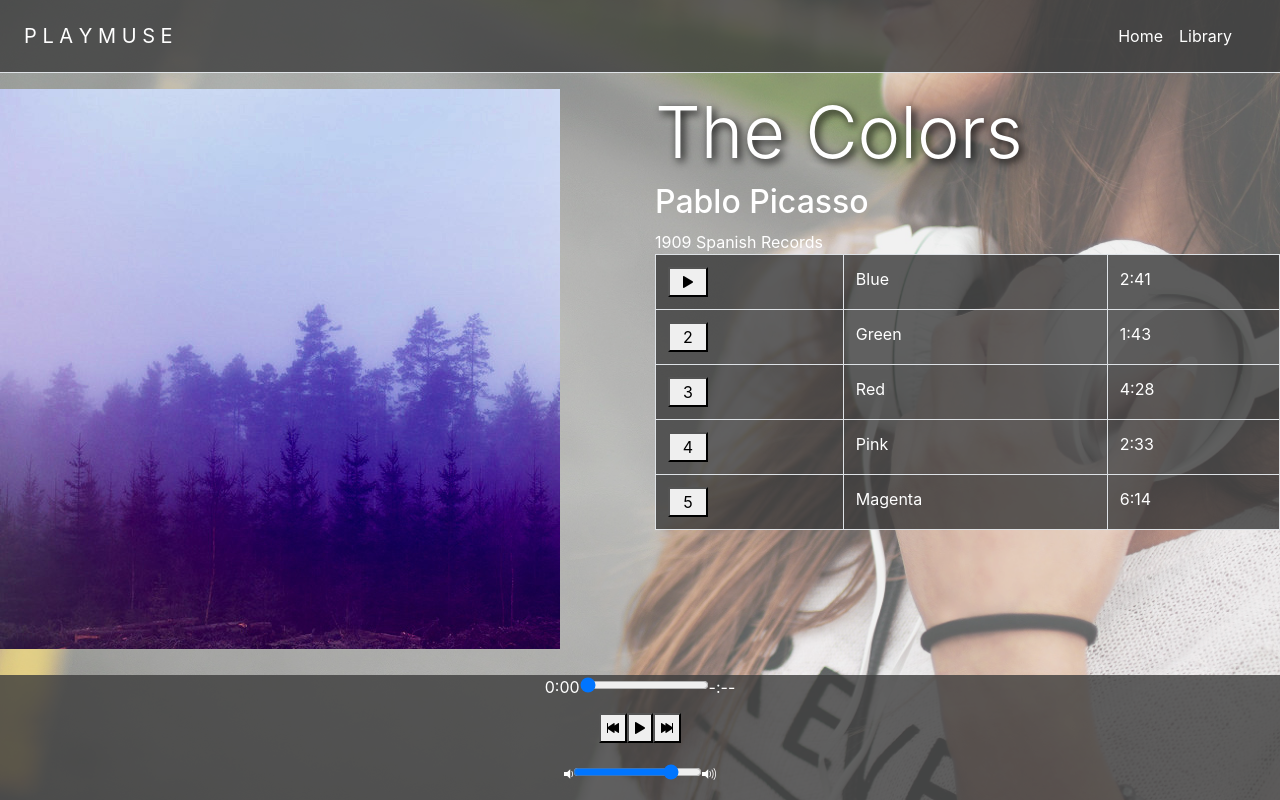
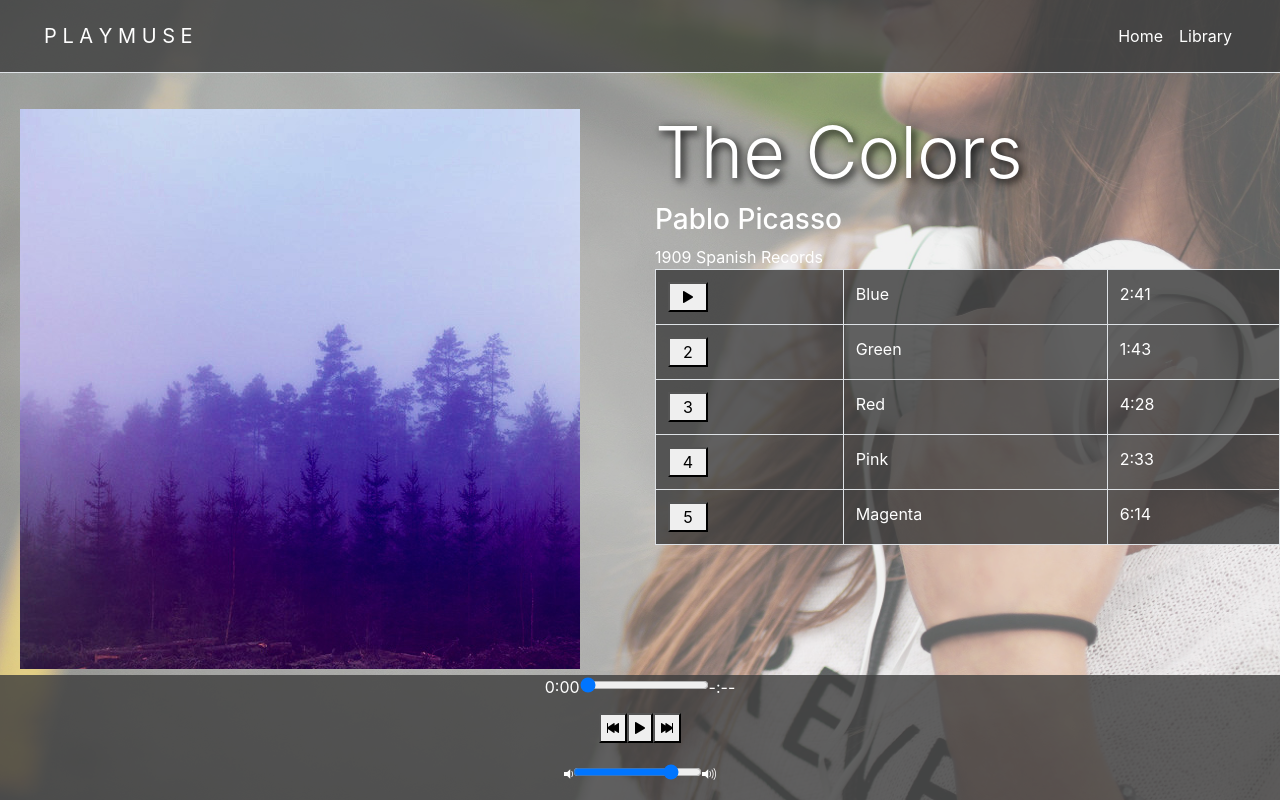
Before and after one commit to Loneill29/_playmuse, a React (Create React App) app: page /album/the-colors in a window 1280 px wide. Built offline with nearby package versions, Linux system fonts and the light colour scheme.

Commit message:
add album cover padding

```diff
--- a/src/App.css
+++ b/src/App.css
@@ -24,6 +24,14 @@ a {
   text-decoration: none!important;
 }
 
+#album-info {
+  padding-top: 20px;
+}
+
+#album-cover-art {
+  margin-left: 20px;
+}
+
 .nav a {
   color: #ffff;
 }
@@ -32,11 +40,14 @@ a {
   text-shadow: 3px 3px 8px #ffff;
 }
 
+.playmuse {
+  margin-left: 20px;
+}
+
 @media (max-width: 1000px) {
     .player-bar {
       height: 100px;
     }
-
     #album-cover-art {
       height: 300px;
       width: 300px;
@@ -57,7 +68,8 @@ a {
 
 .card-deck {
   opacity: 0.75;
-  margin: auto;
+  margin-left: 20px;
+  margin-right: 20px;
 }
 
 .card-header {
@@ -95,7 +107,14 @@ a {
 .table, .card {
   background: rgba(61, 61, 61, 0.8);
   color: #ffff;
-  max-width: 800px;
+}
+
+.card {
+  max-width: 600px;
+}
+
+.table {
+  max-width: 750px;
 }
 
 #buttons {
--- a/src/App.js
+++ b/src/App.js
@@ -10,7 +10,7 @@ class App extends Component {
     return (
       <div className="App">
         <div className="main d-flex flex-column flex-md-row align-items-center p-3 px-md-4 mb-3 bg-white border-bottom box-shadow">
-          <h5 className="my-0 mr-md-auto font-weight-normal">P L A Y M U S E</h5>
+          <h5 className="my-0 mr-md-auto font-weight-normal playmuse">P L A Y M U S E</h5>
           <nav className="my-2 my-md-0 mr-md-3 nav">
             <Link className="p-2" to='/'>Home</Link>
             <Link className="p-2" to='/library'>Library</Link>
--- a/src/components/Album.js
+++ b/src/components/Album.js
@@ -129,8 +129,8 @@ class Album extends Component {
           </div>
           <div className="col">
             <div className="album-details">
-              <h1 id="album-title" className="display-3">{this.state.album.title}</h1>
-              <h2 className="album-artist">{this.state.album.artist}</h2>
+              <h2 id="album-title" className="display-3">{this.state.album.title}</h2>
+              <h3 className="album-artist">{this.state.album.artist}</h3>
               <div id="release-info">{this.state.album.releaseInfo}</div>
           </div>
         <div className="table-responsive">
--- a/src/components/Landing.js
+++ b/src/components/Landing.js
@@ -9,17 +9,17 @@ const Landing = () => (
     <section className="card-deck mb-3 text-center">
       <div className="card box-shadow">
         <div className="card-header d-flex align-items-center h100">
-          <h2 className="font-weight-normal mx-auto landing-text">Choose your music</h2>
+          <h3 className="font-weight-normal mx-auto landing-text">Choose your music</h3>
         </div>
       </div>
       <div className="card box-shadow">
         <div className="card-header d-flex align-items-center h100">
-          <h2 className="font-weight-normal mx-auto landing-text">Unlimited, streaming, ad-free</h2>
+          <h3 className="font-weight-normal mx-auto landing-text">Unlimited, streaming, ad-free</h3>
         </div>
       </div>
       <div className="card box-shadow">
         <div className="card-header d-flex align-items-center h100">
-          <h2 className="font-weight-normal mx-auto landing-text">Mobile enabled</h2>
+          <h3 className="font-weight-normal mx-auto landing-text">Mobile enabled</h3>
         </div>
       </div>
     </section>
--- a/src/components/Library.js
+++ b/src/components/Library.js
@@ -20,7 +20,7 @@ class Library extends Component {
                 <img className="card-img-top" src={album.albumCover} alt={album.title} />
                 <div className="card-body">
                   <p className="display-4 library-title library-album-title">{album.title}</p>
-                  <p className="lead library-artist">{album.artist}</p>
+                  <h2 className="lead library-artist">{album.artist}</h2>
                 </div>
               </Link>
             </div>
```
